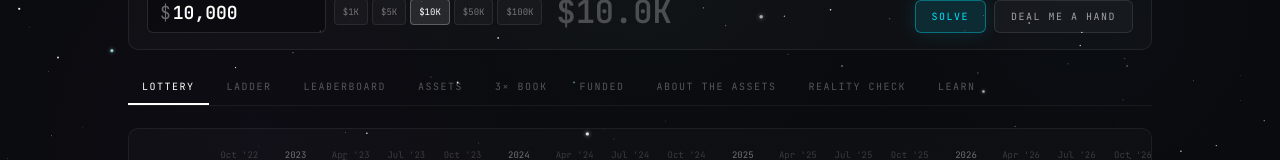
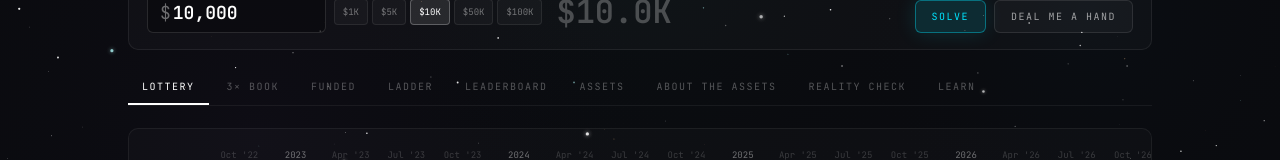
Before and after one commit to newanforbi/lottery-assets, a React (Vite) app: page / in a window 1280 px wide. Shown: the part 237-397 px from the top of the page. Built offline with nearby package versions, Linux system fonts and the light colour scheme.

Commit message:
Put 3× Book and Funded immediately after Lottery
The three rotation lotteries now sit together in the nav.

Co-authored-by: newanforbi <newanforbi@users.noreply.github.com>

```diff
--- a/src/App.jsx
+++ b/src/App.jsx
@@ -17,11 +17,11 @@ import KrakenFunded from "./components/KrakenFunded.jsx";
 
 const NAV = [
   { key: "lottery", label: "LOTTERY" },
+  { key: "leverage", label: "3× BOOK" },
+  { key: "funded", label: "FUNDED" },
   { key: "ladder", label: "LADDER" },
   { key: "leaderboard", label: "LEADERBOARD" },
   { key: "assets", label: "ASSETS" },
-  { key: "leverage", label: "3× BOOK" },
-  { key: "funded", label: "FUNDED" },
   { key: "about", label: "ABOUT THE ASSETS" },
   { key: "reality", label: "REALITY CHECK" },
   { key: "learn", label: "LEARN" },
```
Also changed, not shown: 1 other file (tests, documents, lock files or other folders).
